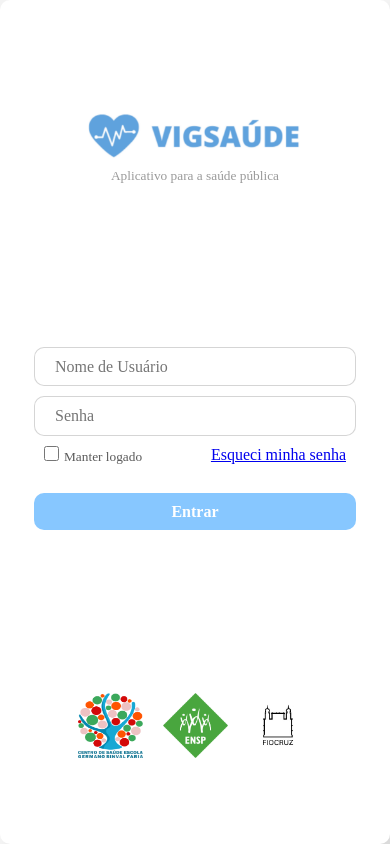
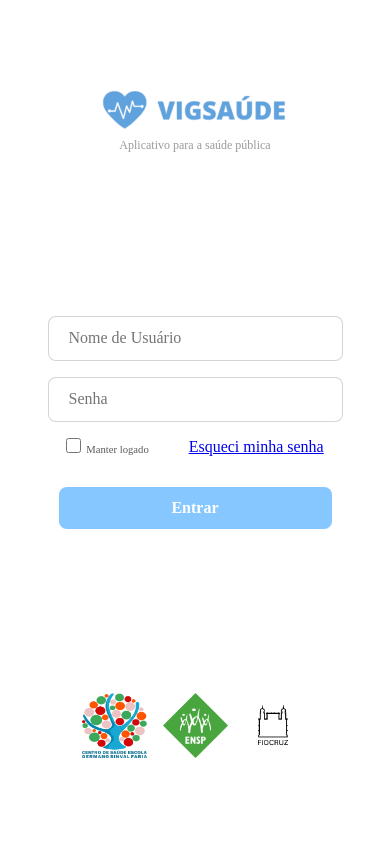
Before and after one commit to Brighside/Vigsaude, a Next.js app in the folder vigsaude_front/: page / in a window 390 px wide. Built offline with nearby package versions, Linux system fonts and the light colour scheme; a web font is replaced by a local one.

Commit message:
Adoção do modelo mobile-fist e alterações de responsividade

```diff
--- a/vigsaude_front/src/styles/components/commons/input.css
+++ b/vigsaude_front/src/styles/components/commons/input.css
@@ -1,13 +1,22 @@
 input {
     color: #00000066;
-    height: 37.5px;
-    width: 300px;
+    height: 5vh;
+    width: 70vw;
     padding-left: 20px;
     border: #0000002a solid 1px;
-    border-radius: 10px;
+    border-radius: 2vw;
     font-size: 12pt;
 }
 
 input:focus {
     color: #000000a6;
 }
+
+@media screen and (min-width: 600px){
+    input {
+        height: 37.5px;
+        width: 300px;
+        border-radius: 10px;
+        font-size: 12pt;
+    }
+}
--- a/vigsaude_front/src/styles/components/login.css
+++ b/vigsaude_front/src/styles/components/login.css
@@ -1,11 +1,9 @@
 .loginConteiner {
-    width: 500px;
-    height: 620px;
+    width: 100vw;
+    height: 100vh;
+    margin: 0;
+    border: none;
     background-color: #fff;
-    border-radius: 10px;
-    border: #0000002a solid 1px;
-    box-shadow: 10px 10px 10px #0000001a;
-    margin: 3vh auto;
     display: grid;
     justify-items: center;
     align-items: center;
@@ -15,16 +13,15 @@
 .viglogoConteiner {
     display: grid;
     justify-items: center;
-    margin-top: 22px;
 }
 
 .viglogoConteiner img {
-    width: 225px;
+    width: 50vw;
 }
 
 .viglogoConteiner p {
     color: #00000066;
-    font-size: 10pt;
+    font-size: 9pt;
 }
 
 /* Estilização da div com os inputs*/
@@ -34,45 +31,46 @@
 }
 
 .inputConteiner input {
-    margin-bottom: 10px;
+    margin-bottom: 2vh;
 }
 
 .inputConteiner button {
-    width: 322px;
-    height: 37.5px;
+    width: 70vw;
+    height: 5vh;
     color: #fff;
     background-color: #87c7ff;
-    border-radius: 10px;
+    border-radius: 2vw;
+    font-size: 12pt;
     font-weight: bold;
-    margin-top: 22px;
+    margin-top: 2vh;
 }
 
 /* Estilização da div com as opções de manter logado e recuperar senha*/
 .opcaoSenha {
     display: flex;
-    width: 322px;
+    width: 70vw;
     justify-content: space-between;
 }
 
 .opcaoSenha input[type="checkbox"]{
     width: 15px;
     height: 15px;
-    margin-left: 10px;
+    margin-left: 2vw;
     margin-right: 5px;
 }
 
 .opcaoSenha label {
-    font-size: 10pt;
+    font-size: 8pt;
     color: #000000a6;
 }
 
 .opcaoSenha a {
-    margin-right: 10px;
+    margin-right: 2vw;
 }
 
 /* Estilização da div com os logos institucionais*/
 .logosConteiner a {
-    margin: 0 10px;
+    margin: 0 2vw;
 }
 
 .logosConteiner img {
@@ -80,11 +78,64 @@
     height: 65px;
 }
 
-@media screen and (max-width: 600px) {
+@media screen and (min-width: 600px) {
     .loginConteiner {
-        width: 100vw;
-        height: 100vh;
-        margin: 0;
-        border: none;
+        width: 500px;
+        height: 620px;
+        border-radius: 10px;
+        border: #0000002a solid 1px;
+        box-shadow: 10px 10px 10px #0000001a;
+        margin: 3vh auto;
+    }
+
+     /* Estilização do logo */
+    .viglogoConteiner {
+        margin-top: 22px;
+    }
+
+    .viglogoConteiner img {
+        width: 225px;
+    }
+
+    .viglogoConteiner p {
+        font-size: 10pt;
+    }
+
+    /* Estilização da div com os inputs*/
+    .inputConteiner input {
+        margin-bottom: 10px;
+    }
+
+    .inputConteiner button {
+        width: 322px;
+        height: 37.5px;
+        border-radius: 10px;
+        margin-top: 22px;
+        font-size: 10pt;
+    }
+
+    /* Estilização da div com as opções de manter logado e recuperar senha*/
+    .opcaoSenha {
+        width: 322px;
+    }
+
+    .opcaoSenha input[type="checkbox"]{
+        width: 15px;
+        height: 15px;
+        margin-left: 10px;
+        margin-right: 5px;
+    }
+
+    .opcaoSenha label {
+        font-size: 10pt;
+    }
+
+    .opcaoSenha a {
+        margin-right: 10px;
+    }
+
+    /* Estilização da div com os logos institucionais*/
+    .logosConteiner a {
+        margin: 0 10px;
     }
 }
```
